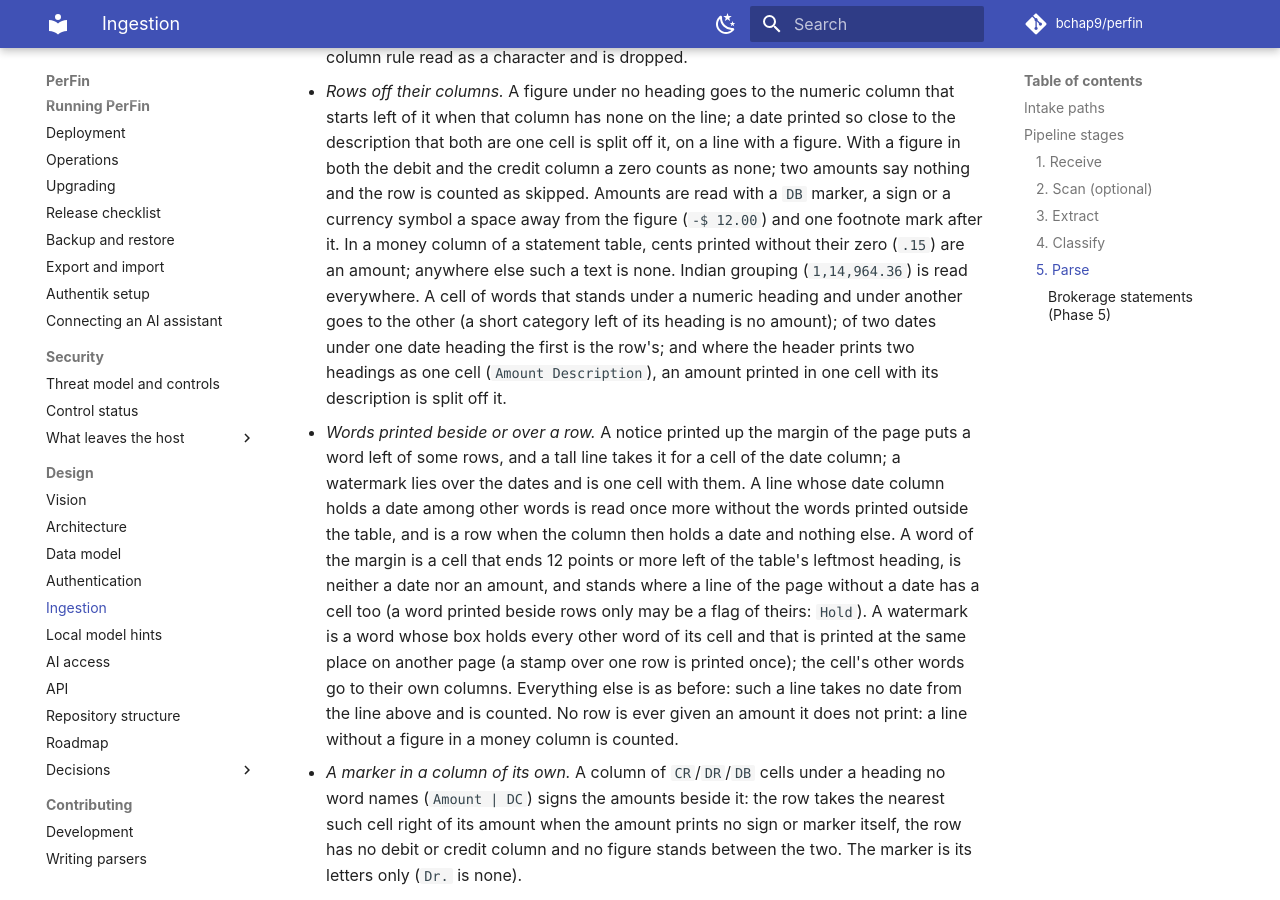
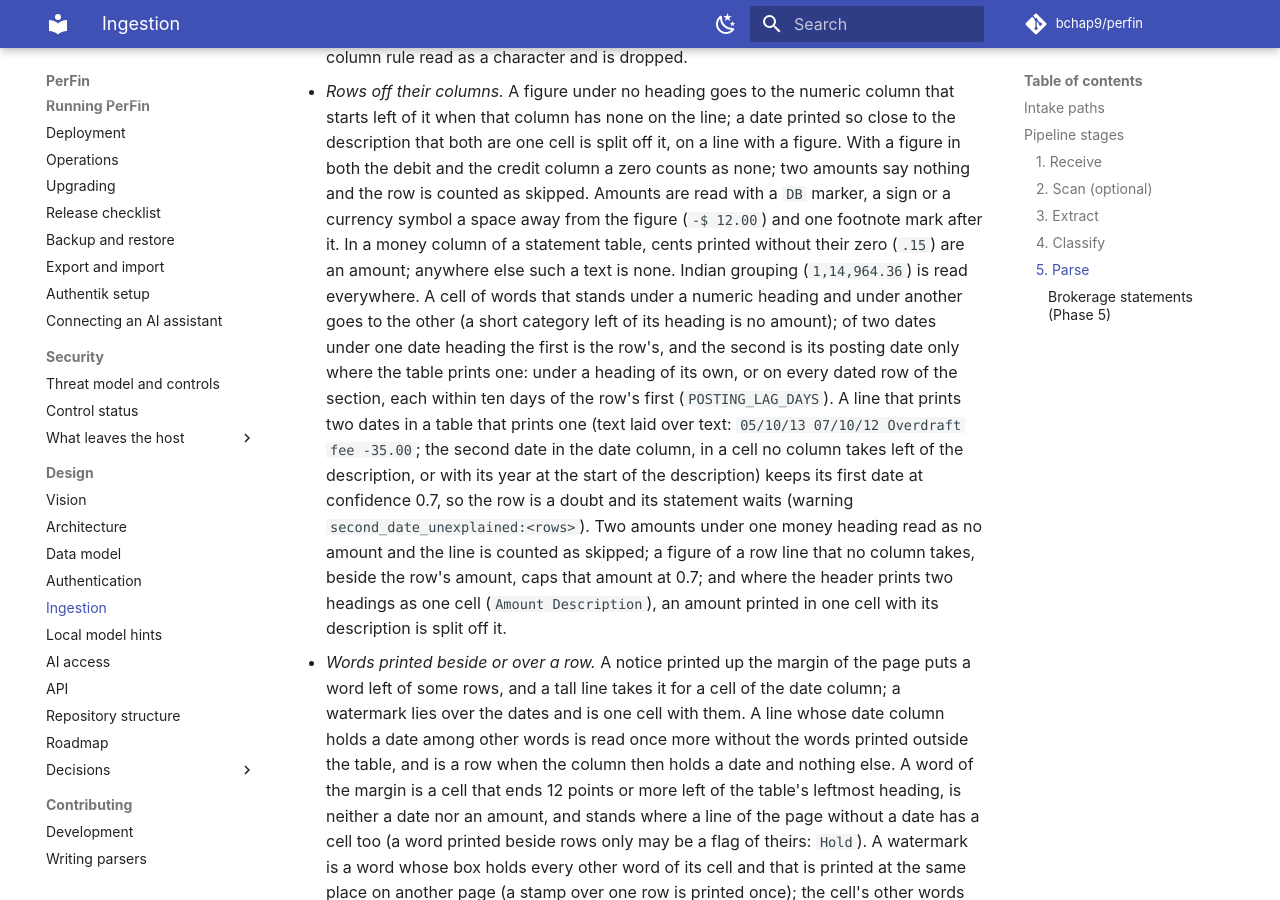
Before and after one commit to Bchap9/PerFin, an MkDocs documentation site: the page built from docs/INGESTION.md, in a window 1280 px wide and 900 px high, scrolled down 15601 px. Built offline with MkDocs 1.6.1 and Material for MkDocs 9.7.7, drawn with Linux system fonts in a browser that asks for light colours; comment, search, counter and statistics services are not loaded; some of the changed text lies outside the part shown.

Commit message:
docs(ingestion): the clean-read rule, doubled rows and the snapshot invariant
Co-Authored-By: Claude Fable 5.2 <noreply@anthropic.com>
Claude-Session: https://claude.ai/code/session_01HRK1FXsJCfeh3aUokzUEVJ

```diff
--- a/docs/INGESTION.md
+++ b/docs/INGESTION.md
@@ -723,7 +723,19 @@ a child answering with parser output is `bad_output`.
     grouping (`1,14,964.36`) is read everywhere. A cell of words that
     stands under a numeric heading and under another goes to the other
     (a short category left of its heading is no amount); of two dates
-    under one date heading the first is the row's; and where the header
+    under one date heading the first is the row's, and the second is its
+    posting date only where the table prints one: under a heading of its
+    own, or on every dated row of the section, each within ten days of
+    the row's first (`POSTING_LAG_DAYS`). A line that prints two dates in
+    a table that prints one (text laid over text: `05/10/13 07/10/12
+    Overdraft fee -35.00`; the second date in the date column, in a cell
+    no column takes left of the description, or with its year at the
+    start of the description) keeps its first date at confidence 0.7, so
+    the row is a doubt and its statement waits (warning
+    `second_date_unexplained:<rows>`). Two amounts under one money
+    heading read as no amount and the line is counted as skipped; a
+    figure of a row line that no column takes, beside the row's amount,
+    caps that amount at 0.7; and where the header
     prints two headings as one cell (`Amount Description`), an amount
     printed in one cell with its description is split off it.
   - *Words printed beside or over a row.* A notice printed up the margin
@@ -878,8 +890,10 @@ a child answering with parser output is `bad_output`.
     Balance - $992.50`) is a minus or only a separator: the reading the
     rows agree with is taken (the other balance and the rows' total, or
     the running balance beside the first or last row), and a balance
-    nothing settles is not given at all, so the statement is held
-    unreconciled instead of recorded with the wrong sign. `-$992.50`, and
+    nothing settles is not given at all (warning
+    `balance_sign_unsettled`), so the statement is held
+    unreconciled instead of recorded with the wrong sign, and is never
+    taken for one that printed no balance ("A clean read"). `-$992.50`, and
     `- $992.50` in a cell of its own, are negative as printed.
   - *Period and year.* The period is looked for in this order, each step
     only when those before it found nothing: (1) a labelled period (also
@@ -3010,6 +3024,19 @@ merely because it prints nothing to check. A PDF or image statement whose
 reconciliation is `unavailable` (no opening or closing balance, no running
 balance) is imported as **posted** when that is its only doubt:
 
+- **no balance was read at all**, neither an opening nor a closing one.
+  `unavailable` is also what one balance without the other is (an
+  `Ending balance` in a summary with no beginning balance): a balance the
+  statement printed and nothing could be checked against is a doubt, not
+  a silence. The same goes for a balance the parser withheld because
+  nothing settled its sign (warning `balance_sign_unsettled`,
+  `UNUSED_BALANCE_WARNINGS`);
+- **its period was printed**: the period's confidence
+  (`Statement.confidence["period"]`, carried to the importer as
+  `period_confidence`) is not below 0.85 (`confidence.DEFAULT_THRESHOLD`).
+  A period that is only the rows' own first and last day scores 0.7 at
+  most (`confidence.INFERRED`): nothing on the page then says which
+  statement this is or that its rows are dated right;
 - it has at least one row, and every row's `low_confidence` is empty or
   exactly `reconciliation`;
 - the importer skipped no row of it, no running balance disagrees, it was
@@ -3042,7 +3069,21 @@ plan statement whose roll-forward adds up), `accepted` (a person accepted
 it without balancing: "Accept as read", "Import as read") or `unverified`
 (everything else: a clean read, a statement still waiting, and every CSV,
 OFX and QIF import, which carry nothing to reconcile). Only `reconciled`
-writes a balance snapshot. An imported, `unverified` statement read from
+writes a balance snapshot from a PDF or image statement, and the balance
+does not outlive that: **no statement snapshot of a document remains for
+a bank or card statement record of a PDF or image that is `unverified`**
+(`statement_records.withdraw_snapshot`). When such a record falls back
+from `reconciled` (the document is read again and its reading no longer
+adds up, a removed row is put back, rows of an earlier reading are
+removed and the ledger no longer balances), the snapshot of that
+document, account and closing day is removed, as "Accept as read" does;
+a balance another document or a person recorded is never touched. Two
+cases are outside the invariant on purpose. A **structured file** (OFX,
+QFX, QIF, a CSV with a balance column) declares its balance itself: its
+record is always `unverified` and its snapshot stands. A **brokerage
+statement** whose cash activity check failed while holdings + closing
+cash is the printed account value records that value although its record
+is `unverified` (`_value_holds`, "Brokerage statements"). An imported, `unverified` statement read from
 a PDF or image is shown with the quiet marker **"Not checked against a
 balance"** (`unchecked` in `GET /documents` and
 `GET /documents/{id}/imported`; the uploads list and the document page),
```
Also changed, not shown: CHANGELOG.md (+25 -2 lines), docs/security/CONTROLS.md (+1 -1 lines).
